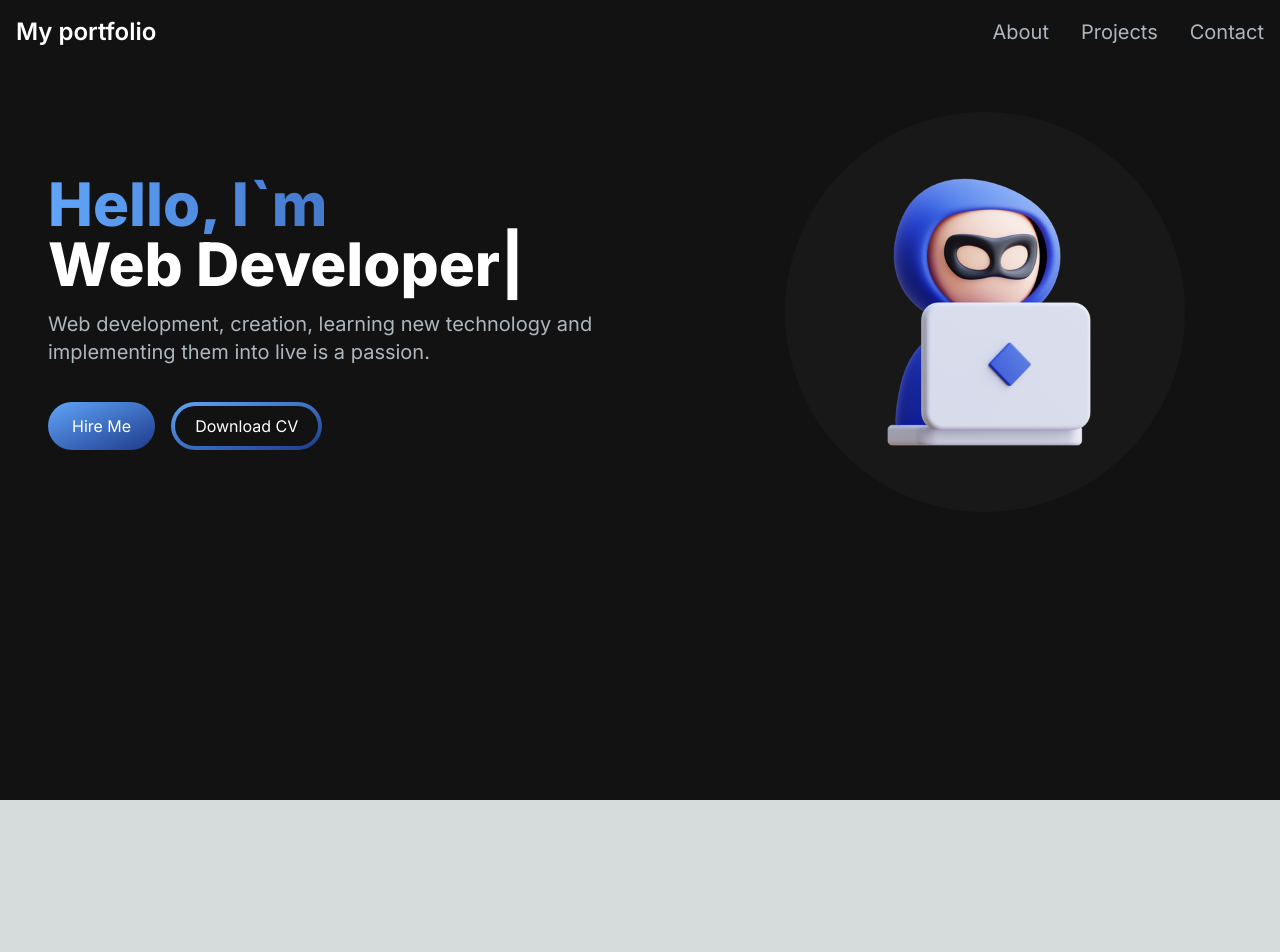
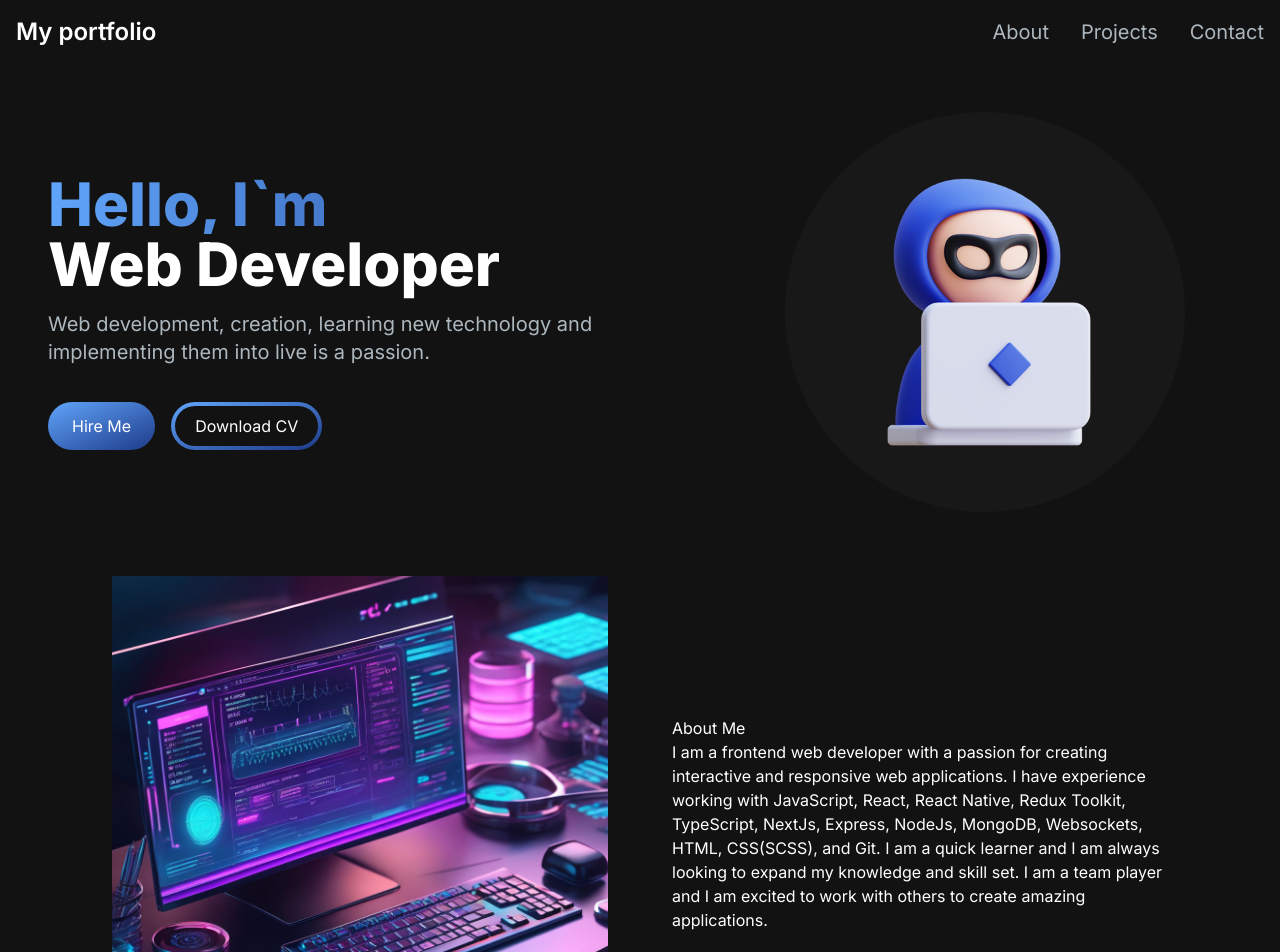
Before and after one commit to Saoa35/my-portfolio-website, a Next.js app: page / in a window 1280 px wide. Shown: the top 952 px of the page. Before the commit the page ends 800 px from the top, so only its background shows below. Built offline with nearby package versions, Linux system fonts and the light colour scheme.

Commit message:
+ added image & description in About component

```diff
--- a/src/app/components/AboutSection.jsx
+++ b/src/app/components/AboutSection.jsx
@@ -1,5 +1,24 @@
+import Image from "next/image";
 import React from "react";
 
 export const AboutSection = () => {
-  return <div></div>;
+  return (
+    <section className="text-white">
+      <div className="md:grid md:grid-cols-2 gap-8 items-center py-8 px-4 xl:gap-16 sm:py-16 xl:px-16">
+        <Image src="/images/about4.jpeg" width={500} height={500} alt="About" />
+        <div>
+          <h2>About Me</h2>
+          <p>
+            I am a frontend web developer with a passion for creating
+            interactive and responsive web applications. I have experience
+            working with JavaScript, React, React Native, Redux Toolkit,
+            TypeScript, NextJs, Express, NodeJs, MongoDB, Websockets, HTML,
+            CSS(SCSS), and Git. I am a quick learner and I am always looking to
+            expand my knowledge and skill set. I am a team player and I am
+            excited to work with others to create amazing applications.
+          </p>
+        </div>
+      </div>
+    </section>
+  );
 };
```
Also changed, not shown: public/images/about4.jpeg (added).
